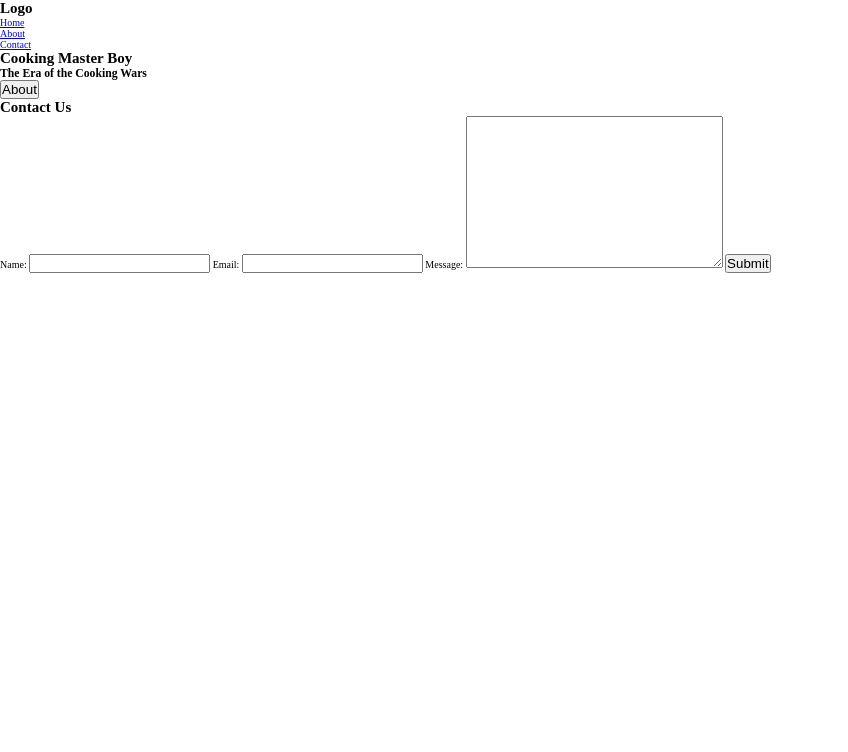
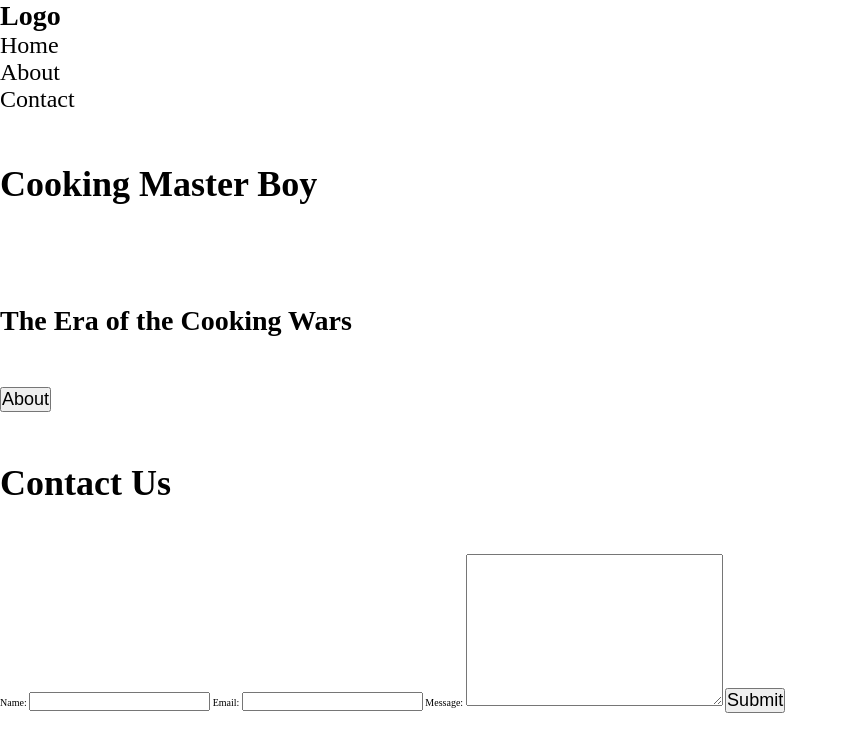
Before and after one commit to dominicdaviescodes/float, a plain HTML site: page index.html in a window 1280 px wide. Shown: the whole page, without its empty margins (0-848 px from the left). Drawn offline with Linux system fonts and the light colour scheme.

Commit message:
add some global styles

```diff
--- a/layout.css
+++ b/layout.css
@@ -7,3 +7,27 @@
 html {
   font-size: 62.5%;
 }
+
+h1 {
+  font-size: 2.8rem;
+}
+
+h2 {
+  font-size: 3.6rem;
+  padding: 5rem 0rem;
+}
+
+a {
+  color: black;
+  font-size: 2.4rem;
+  text-decoration: none;
+}
+
+h3 {
+  font-size: 2.8rem;
+  padding: 5rem 0rem;
+}
+
+button {
+  font-size: 1.8rem;
+}
```
